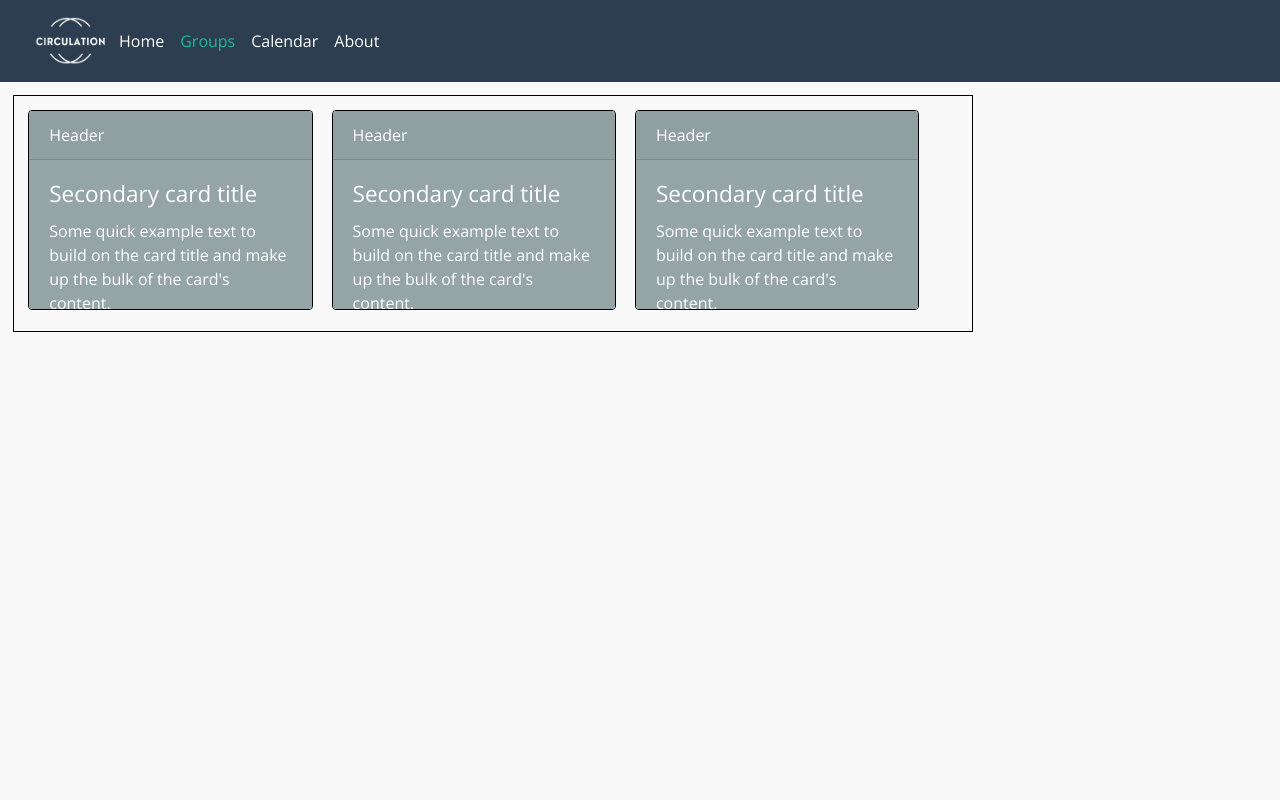
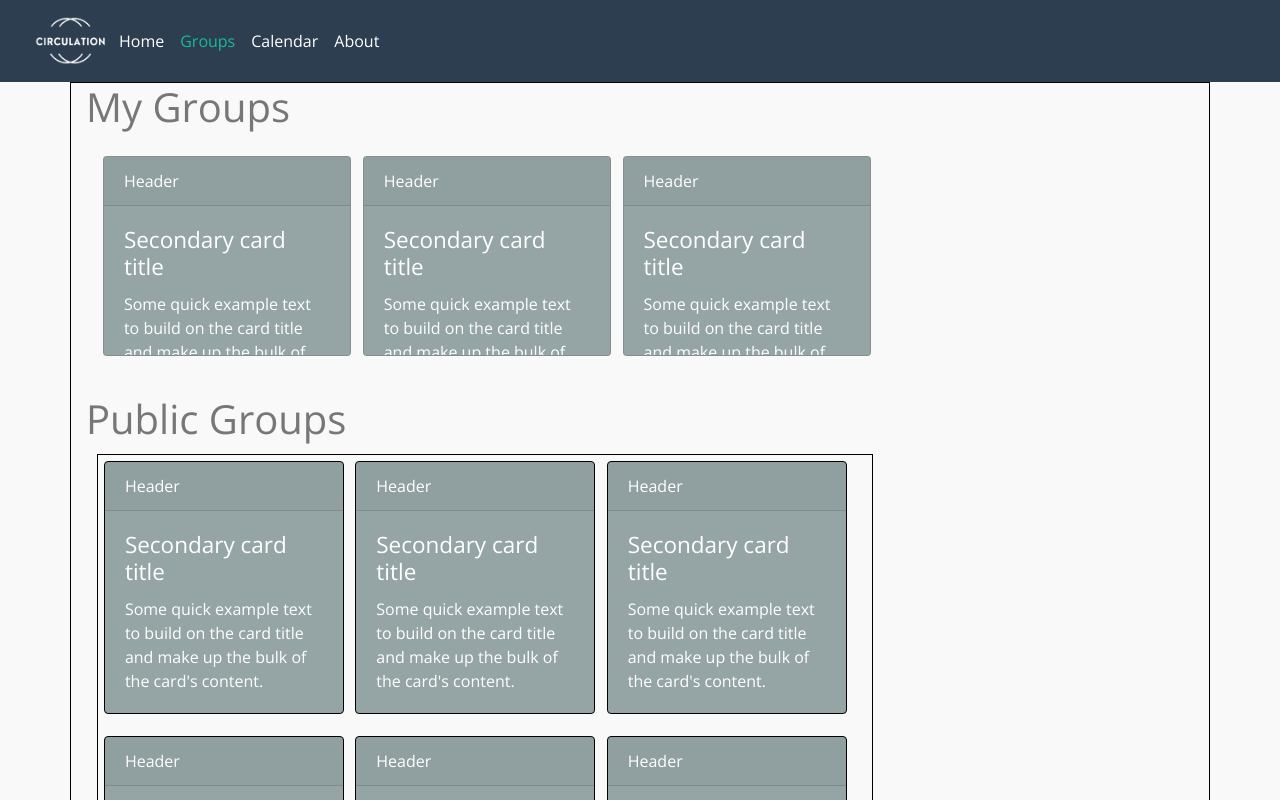
Before and after one commit to Kodyow/Circulation, a React (Create React App) app: page /groups in a window 1280 px wide. Shown: the top 800 px of the page. Built offline with nearby package versions, Linux system fonts and the light colour scheme.

Commit message:
Update the groups page.

```diff
--- a/src/components/Card.css
+++ /dev/null
@@ -1,10 +0,0 @@
-.card {
-    max-width: 20rem;
-    min-width: 10em;
-    width: 30%;
-    height: 12.5rem;
-    border: 1px solid black;
-    margin: 1%;
-    float: left;
-    overflow: auto;
-}
--- a/src/components/Card.js
+++ b/src/components/Card.js
@@ -1,14 +1,14 @@
 import React from 'react'
-import './Card.css'
 
-export const Card = () => {
+export const Card = ({className}) => {
     return (
-        <div class="card text-white bg-secondary mb-3" >
-            <div class="card-header">Header</div>
-            <div class="card-body">
-                <h4 class="card-title">Secondary card title</h4>
-                <p class="card-text">Some quick example text to build on the card title and make up the bulk of the card's content.</p>
+            <div class={`${className} card text-white bg-secondary mb-3`} >
+                <div class="card-header">Header</div>
+                <div class="card-body">
+                    <h4 class="card-title">Secondary card title</h4>
+                    <p class="card-text">Some quick example text to build on the card title and make up the bulk of the card's content.</p>
+                </div>
             </div>
-        </div>
+
     )
 }
--- a/src/components/GroupList.css
+++ /dev/null
@@ -1,7 +0,0 @@
-.groups{
-    border: 1px solid black;
-    padding: 5px;
-    margin: 1%;
-    width: 75%;
-    overflow: auto;
-}
--- a/src/components/GroupList.js
+++ b/src/components/GroupList.js
@@ -1,12 +1,18 @@
 import React from 'react'
 import { Card } from './Card'
-import './GroupList.css'
-export const GroupList = () => {
+
+export const GroupList = ({myHeader, className, cardClassName}) => {
     return (
-        <div className="groups">
-            <Card />
-            <Card />
-            <Card />
-        </div>
+        <>
+            <h2>{myHeader}</h2>
+            <div className={className}>
+                <Card className={cardClassName}/>
+                <Card className={cardClassName}/>
+                <Card className={cardClassName}/>
+                <Card className={cardClassName}/>
+                <Card className={cardClassName}/>
+                <Card className={cardClassName}/>
+            </div>
+        </>
     )
 }
--- /dev/null
+++ b/src/components/Groups.css
@@ -0,0 +1,40 @@
+.container {
+    border: 1px solid black;
+    width: 100%;
+}
+.my-groups{
+    max-height: 20rem;
+    margin: 1%;
+    width: 70%;
+    display: inline-block;
+    white-space: nowrap;
+    overflow-x: scroll;
+    overflow-y: hidden;
+}
+.my-card {
+    max-width: 20rem;
+    min-width: 10em;
+    width: 32%;
+    height: 12.5rem;
+    margin: 0.75%;
+    box-sizing: border-box;
+    display: inline-block;
+    white-space: normal;
+    overflow-y:scroll;
+}
+.other-groups {
+    border: 1px solid black;
+    margin: 1%;
+    width: 70%;
+    overflow: auto;
+}
+.other-card {
+    max-width: 20rem;
+    min-width: 10em;
+    width: 31%;
+    border: 1px solid black;
+    margin: 0.75%;
+    box-sizing: border-box;
+    float: left;
+    overflow: auto;
+}
--- a/src/components/Groups.js
+++ b/src/components/Groups.js
@@ -1,13 +1,14 @@
 import React from 'react'
-import { Card } from './Card'
 import { GroupList } from './GroupList'
+import './Groups.css'
 
 
 export const Groups = () => {
     return (
-        <div className="Container">
+        <div className="container">
 
-            <GroupList/>
+            <GroupList myHeader="My Groups" className="my-groups" cardClassName="my-card"/>
+            <GroupList myHeader="Public Groups" className="other-groups clearfix" cardClassName="other-card"/>
         </div>
     )
 }
```
